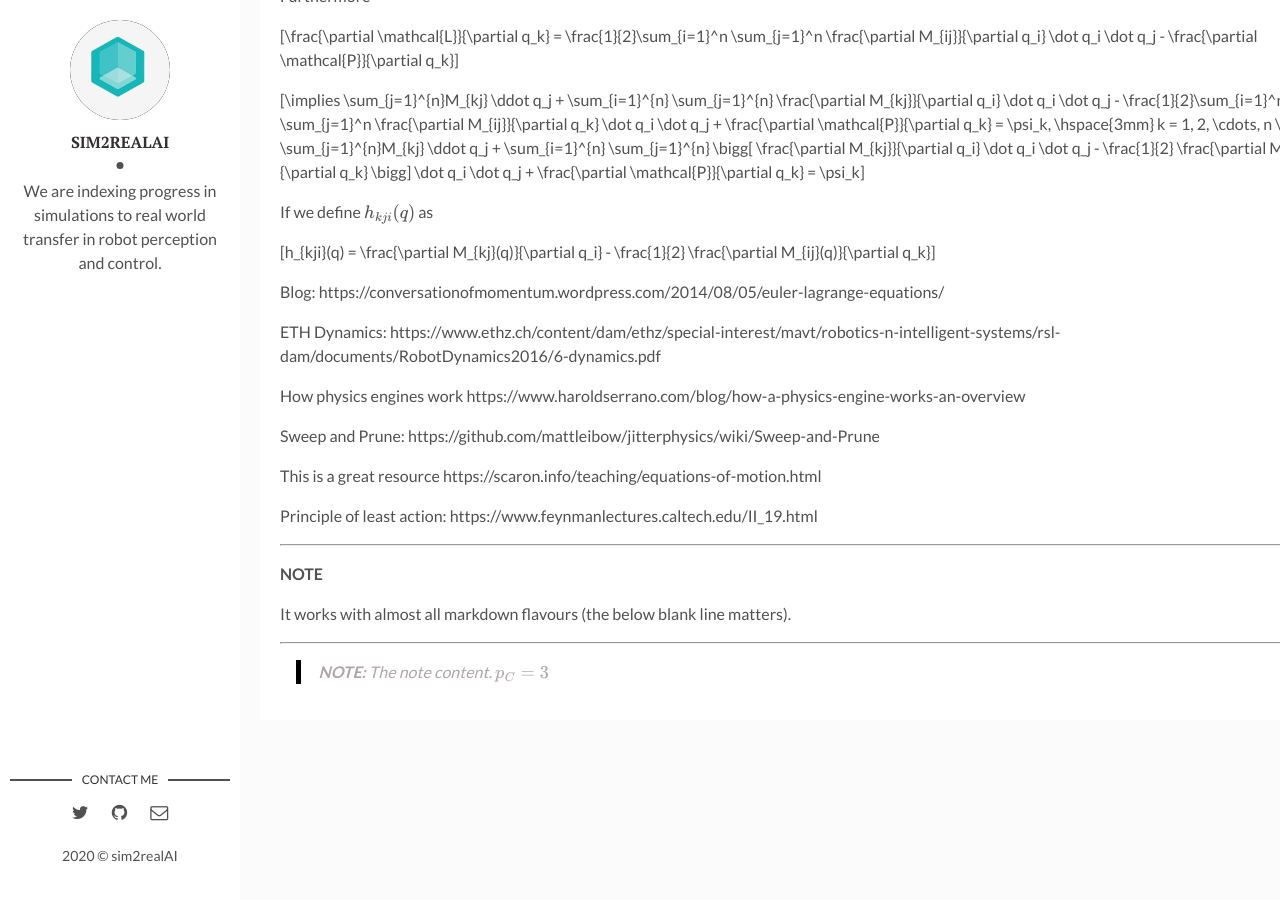
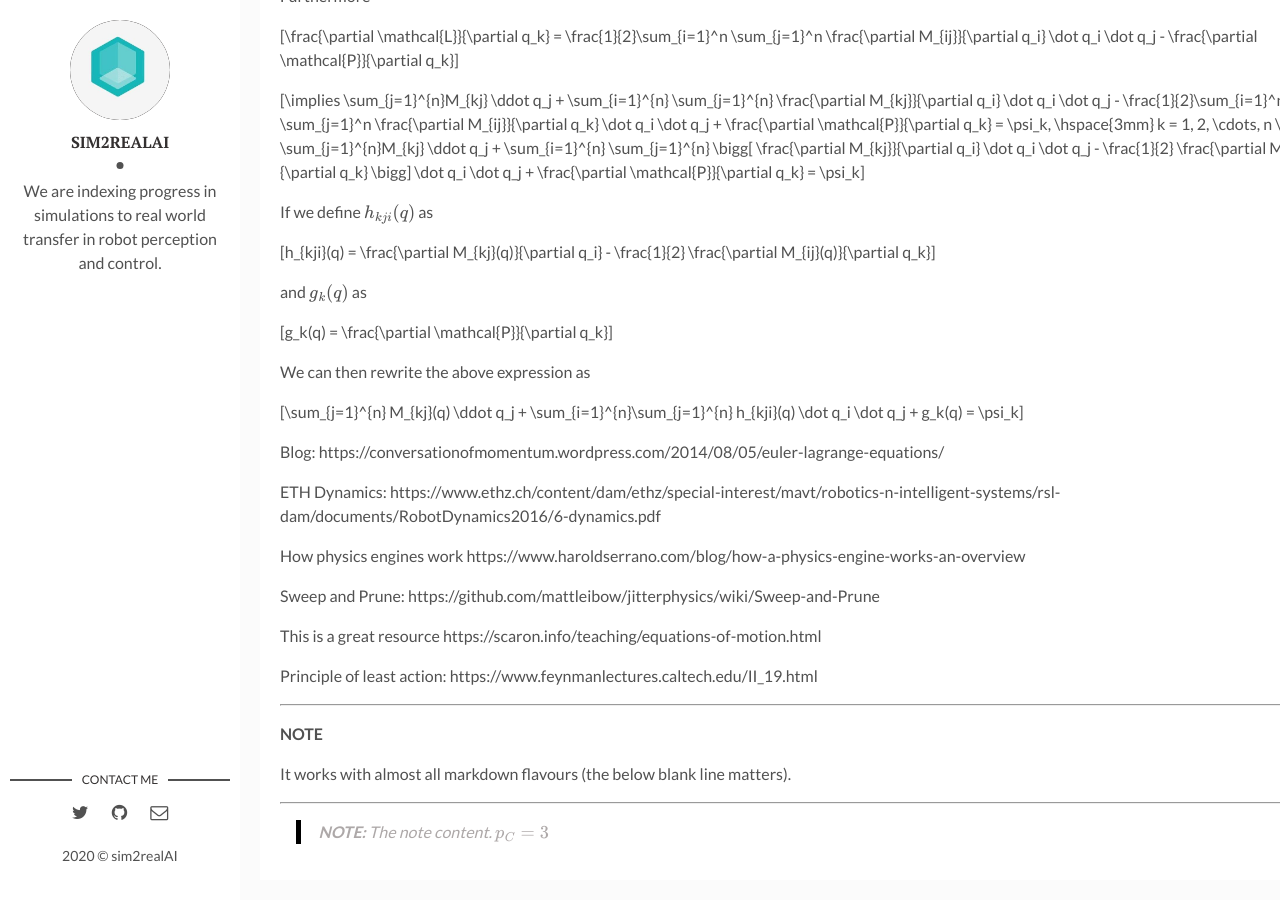
Before and after one commit to backupsim2realai/backupsim2realai.github.io, a Jekyll site: the page built from _posts/2019-04-15-Dynamic-Model-Of-Manipulators.markdown, in a window 1280 px wide and 900 px high, scrolled down 5418 px. Built offline with Jekyll 4.4.1, drawn with Linux system fonts in a browser that asks for light colours; formulas are drawn with MathJax 3.

Commit message:
editing text
Signed-off-by: Ankur Handa <ahanda@nvidia.com>

```diff
--- a/_posts/2019-04-15-Dynamic-Model-Of-Manipulators.markdown
+++ b/_posts/2019-04-15-Dynamic-Model-Of-Manipulators.markdown
@@ -246,6 +246,16 @@ $$
 h_{kji}(q) = \frac{\partial M_{kj}(q)}{\partial q_i} - \frac{1}{2} \frac{\partial M_{ij}(q)}{\partial q_k}
 $$
 
+and $$g_k(q)$$ as
+
+$$g_k(q) = \frac{\partial \mathcal{P}}{\partial q_k}$$
+
+We can then rewrite the above expression as
+
+$$
+\sum_{j=1}^{n} M_{kj}(q) \ddot q_j + \sum_{i=1}^{n}\sum_{j=1}^{n} h_{kji}(q) \dot q_i \dot q_j + g_k(q) = \psi_k
+$$
+
 
 Blog: https://conversationofmomentum.wordpress.com/2014/08/05/euler-lagrange-equations/
 
```
